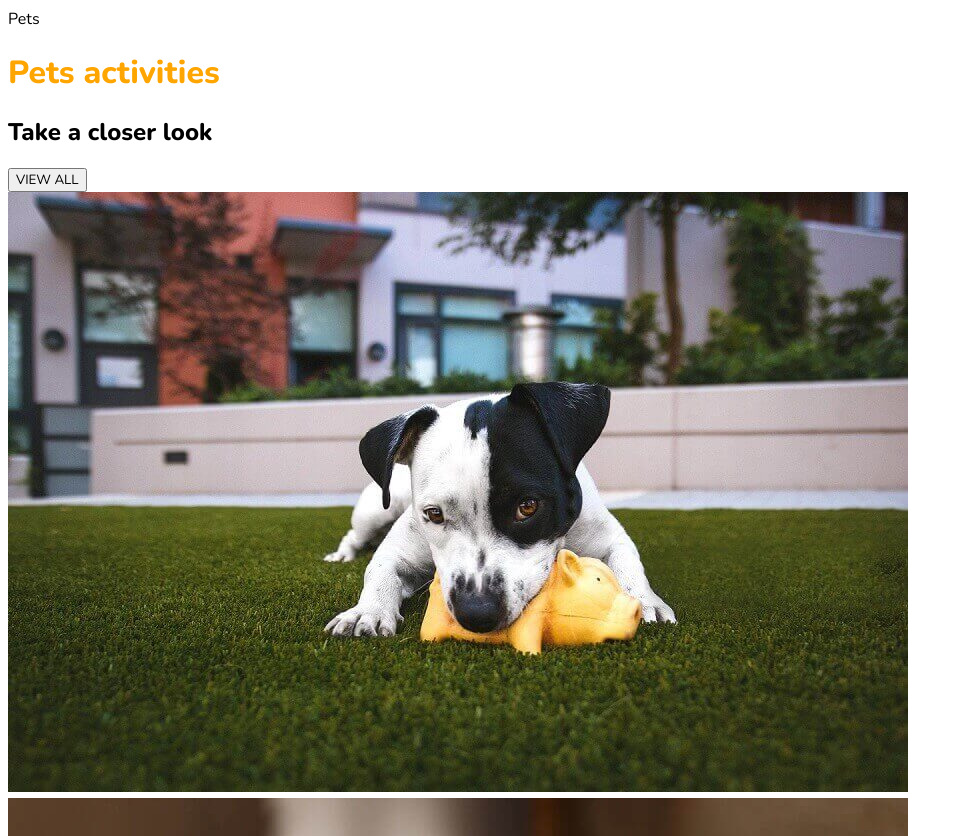
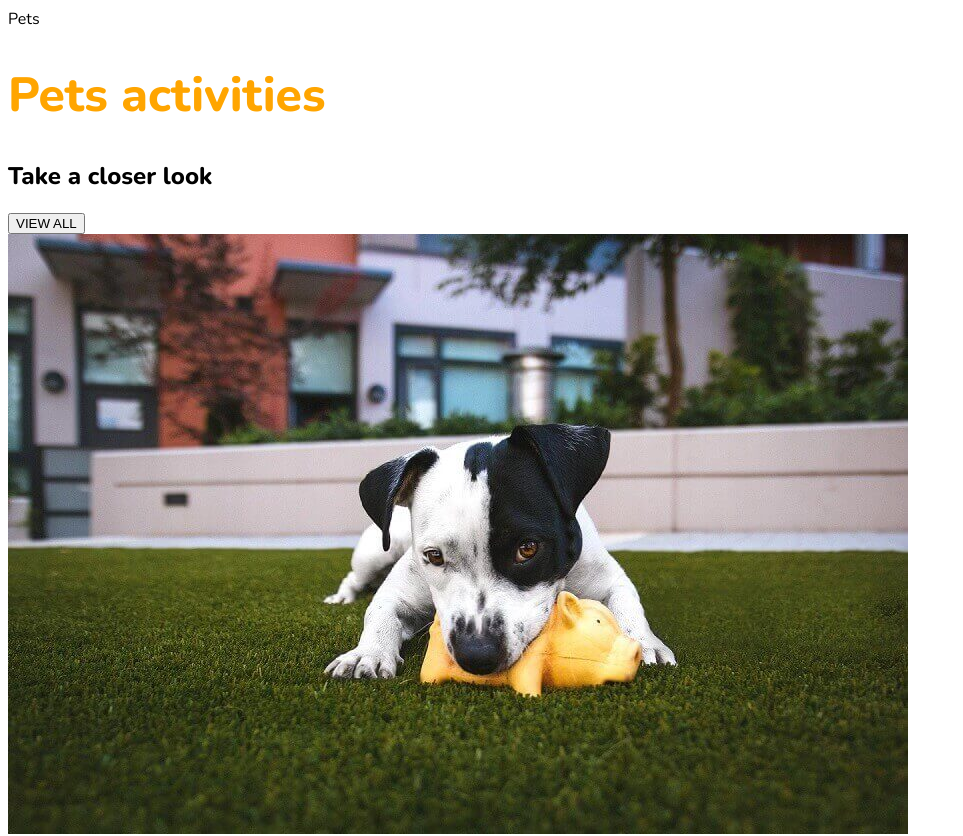
Before and after one commit to bertarosalia/202207-w1ch3-berta-floran, a plain HTML site: page index.html in a window 1280 px wide. Shown: the top 836 px of the page, without its empty margins (0-963 px from the left). Drawn offline with nearby package versions, Linux system fonts and the light colour scheme.

Commit message:
add font-size for desktop

```diff
--- a/index.css
+++ b/index.css
@@ -2,6 +2,12 @@ h1 {
   font-size: xx-large;
   color: orange;
 }
-* {
+html {
   font-family: 'Nunito', sans-serif;
 }
+@media (min-width: 1000px) {
+  h1 {
+    font-size: xxx-large;
+    color: orange;
+  }
+}
```
